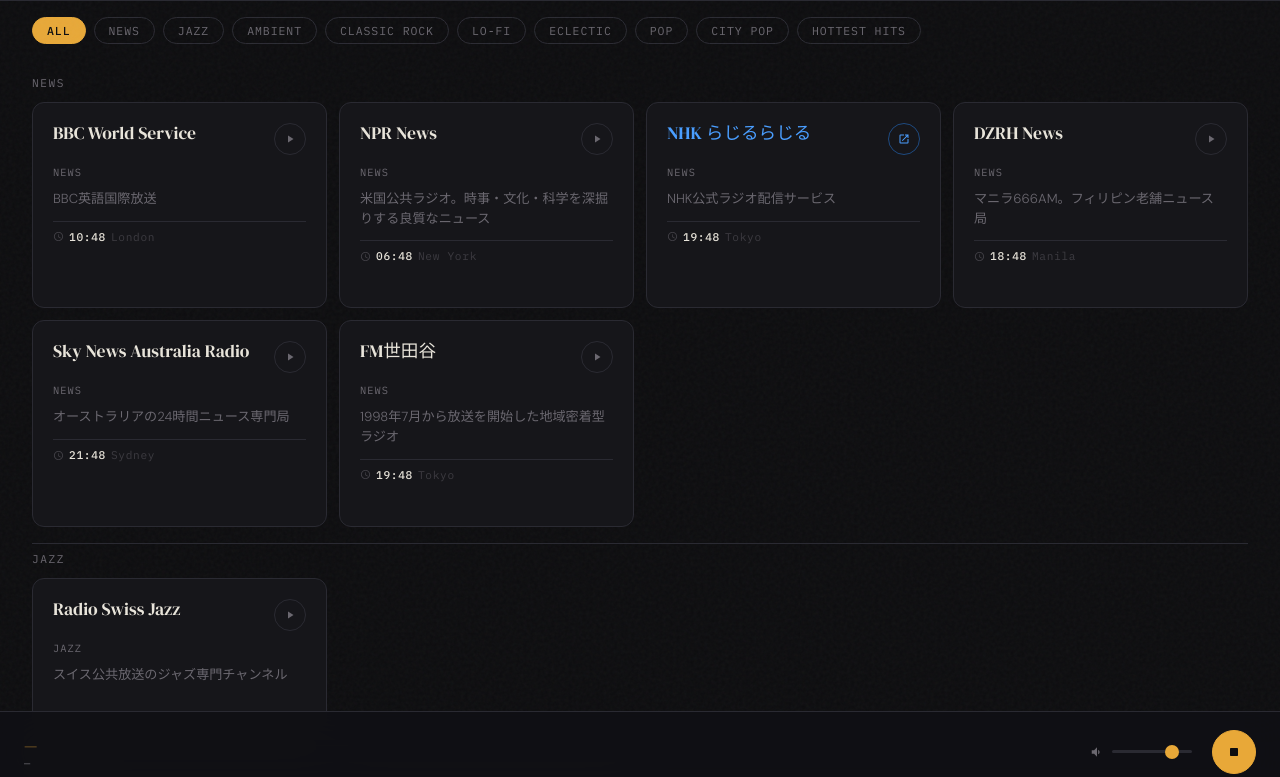
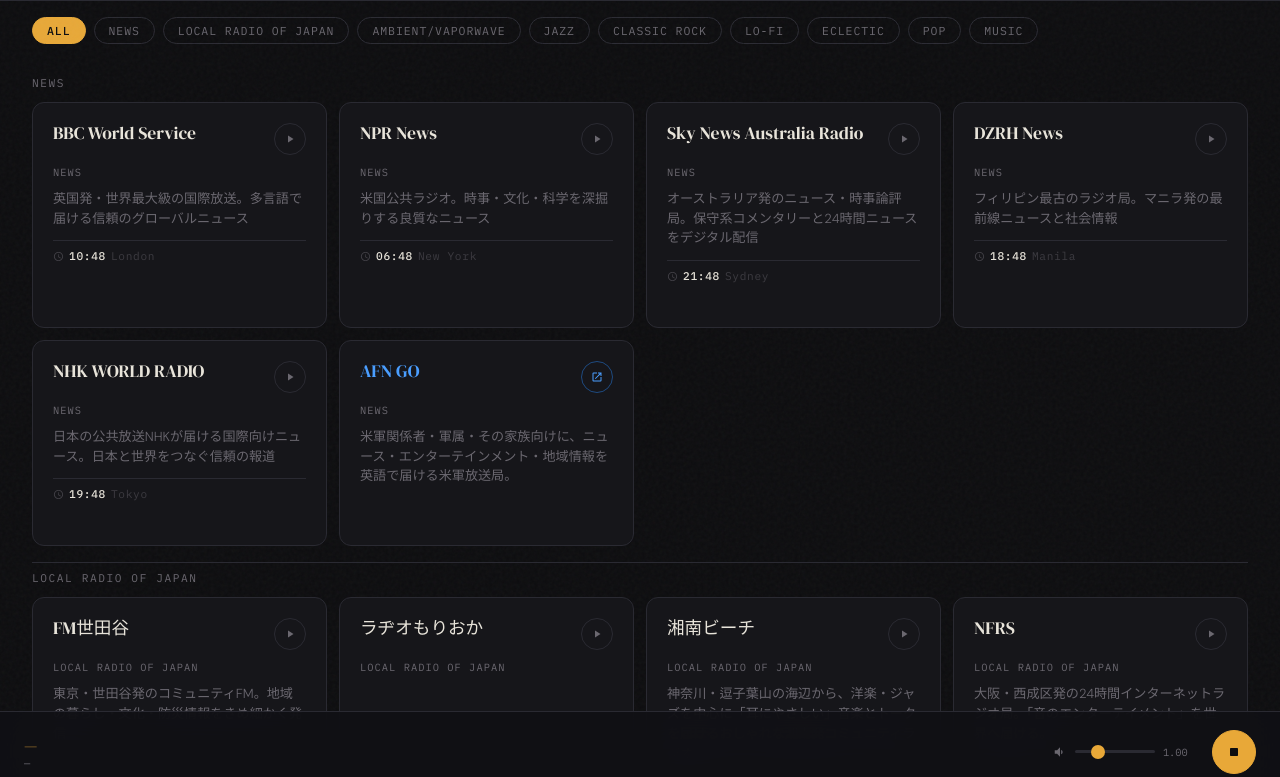
Before and after one commit to ivy-helix/MyRadio, a website: page index.html in a window 1280 px wide. Shown: the part 89-866 px from the top of the page. Drawn offline with Linux system fonts and the light colour scheme.

Commit message:
add volume settings,and other updates

```diff
--- a/index.html
+++ b/index.html
@@ -32,8 +32,7 @@
         --player-h: 80px;
       }
 
-      html,
-      body {
+      html, body {
         height: 100%;
         background: var(--bg);
         color: var(--text);
@@ -84,6 +83,16 @@
       @keyframes pulse {
         0%, 100% { opacity: 1; }
         50% { opacity: 0.4; }
+      }
+
+      #jst-clock {
+        font-family: 'IBM Plex Mono', monospace;
+        font-size: 1.0rem;
+        letter-spacing: 0.08em;
+        color: #ffffff;
+      }
+      #jst-clock .sec {
+        opacity: 0.4;
       }
 
       .filters {
@@ -358,7 +367,6 @@
         main { padding: 16px 20px calc(var(--player-h) + 16px); gap: 10px; }
         #player-bar { padding: 0 16px; gap: 12px; }
         .vol-wrap { display: none; }
-        #vol-slider { display: none; }
       }
     </style>
   </head>
@@ -366,6 +374,8 @@
     <header>
       <h1>MyRadio</h1>
       <span class="dot" id="live-dot"></span>
+      <div style="flex:1"></div>
+      <div id="jst-clock"></div>
     </header>
 
     <div class="filters" id="filters"></div>
@@ -381,7 +391,8 @@
         <svg viewBox="0 0 24 24">
           <path d="M3 9v6h4l5 5V4L7 9H3zm13.5 3A4.5 4.5 0 0 0 14 7.97v8.05c1.48-.73 2.5-2.25 2.5-4.02z" />
         </svg>
-        <input type="range" id="vol-slider" min="0" max="1" step="0.02" value="0.8" />
+        <input type="range" id="vol-slider" min="0" max="4" step="0.05" value="1.0" />
+        <span id="vol-label" style="font-family:'IBM Plex Mono',monospace;font-size:0.65rem;color:var(--muted);min-width:2.8em">1.00</span>
       </div>
       <button class="ctrl-btn" id="stop-btn" title="Stop">
         <svg viewBox="0 0 24 24">
@@ -393,23 +404,71 @@
     <audio id="audio" preload="none"></audio>
 
     <script>
-      const audio = document.getElementById('audio');
-      const grid = document.getElementById('grid');
-      const filters = document.getElementById('filters');
-      const bar = document.getElementById('player-bar');
-      const pName = document.getElementById('player-name');
-      const pTag = document.getElementById('player-tag');
-      const liveDot = document.getElementById('live-dot');
+      const audio     = document.getElementById('audio');
+      const grid      = document.getElementById('grid');
+      const filters   = document.getElementById('filters');
+      const bar       = document.getElementById('player-bar');
+      const pName     = document.getElementById('player-name');
+      const pTag      = document.getElementById('player-tag');
+      const liveDot   = document.getElementById('live-dot');
       const volSlider = document.getElementById('vol-slider');
-      const stopBtn = document.getElementById('stop-btn');
+      const volLabel  = document.getElementById('vol-label');
+      const stopBtn   = document.getElementById('stop-btn');
 
       let STATIONS = [];
       let current = null;
       let activeFilter = 'All';
 
-      audio.volume = parseFloat(volSlider.value);
-      volSlider.addEventListener('input', () => (audio.volume = parseFloat(volSlider.value)));
+      // ── WEB AUDIO API (GainNode) ──
+      // AudioContextとGainNodeを使い、volume値が1.0を超えた増幅に対応する
+      let audioCtx = null;
+      let gainNode = null;
+      let sourceNode = null;
 
+      function initAudioContext() {
+        if (audioCtx) return;
+        audioCtx = new (window.AudioContext || window.webkitAudioContext)();
+        gainNode = audioCtx.createGain();
+        gainNode.connect(audioCtx.destination);
+        sourceNode = audioCtx.createMediaElementSource(audio);
+        sourceNode.connect(gainNode);
+      }
+
+      function setGain(value) {
+        // 0〜1.0 はそのまま、1.0超はGainNodeで増幅
+        if (value <= 1.0) {
+          audio.volume = value;
+          if (gainNode) gainNode.gain.value = 1.0;
+        } else {
+          audio.volume = 1.0;
+          if (gainNode) gainNode.gain.value = value;
+        }
+      }
+
+      // スライダー操作
+      volSlider.addEventListener('input', () => {
+        const v = parseFloat(volSlider.value);
+        volLabel.textContent = v.toFixed(2);
+        if (audioCtx) setGain(v);
+      });
+
+      // ── JST CLOCK ──
+      function updateJST() {
+        const now = new Date();
+        const hm = new Intl.DateTimeFormat('ja-JP', {
+          timeZone: 'Asia/Tokyo',
+          hour: '2-digit',
+          minute: '2-digit',
+          hour12: false,
+        }).format(now);
+        const ss = String(now.getSeconds()).padStart(2, '0');
+        document.getElementById('jst-clock').innerHTML =
+          `${hm}<span class="sec">:${ss}</span>`;
+      }
+      updateJST();
+      setInterval(updateJST, 1000);
+
+      // ── LOCAL TIME (カード用) ──
       function getLocalTime(timezone) {
         try {
           return new Intl.DateTimeFormat('ja-JP', {
@@ -522,8 +581,19 @@
           stop();
           return;
         }
+
+        // AudioContextはユーザー操作後に初期化（ブラウザ制約）
+        initAudioContext();
+        if (audioCtx.state === 'suspended') audioCtx.resume();
+
         current = station;
         audio.src = station.url;
+
+        const v = station.volume ?? 1.0;
+        volSlider.value = v;
+        volLabel.textContent = v.toFixed(2);
+        setGain(v);
+
         audio.play().catch(() => {});
         pName.textContent = station.name;
         pTag.textContent = station.category;
--- a/stations.json
+++ b/stations.json
@@ -1,98 +1,152 @@
 [
   {
     "name": "BBC World Service",
+    "category": "News",
     "url": "https://stream.live.vc.bbcmedia.co.uk/bbc_world_service",
-      "category": "News",
-      "desc": "BBC英語国際放送",
-      "timezone": "Europe/London"
+    "desc": "英国発・世界最大級の国際放送。多言語で届ける信頼のグローバルニュース",
+    "timezone": "Europe/London",
+    "volume": 0.8
   },
   {
     "name": "NPR News",
+    "category": "News",
     "url": "https://npr-ice.streamguys1.com/live.mp3",
+    "desc": "米国公共ラジオ。時事・文化・科学を深掘りする良質なニュース",
+    "timezone": "America/New_York",
+    "volume": 0.8
+  },
+  {
+    "name": "Sky News Australia Radio",
     "category": "News",
-      "desc": "米国公共ラジオ。時事・文化・科学を深掘りする良質なニュース",
-      "timezone": "America/New_York"
+    "url": "https://playerservices.streamtheworld.com/api/livestream-redirect/NOVA_SKYNEWSAAC.aac",
+    "desc": "オーストラリア発のニュース・時事論評局。保守系コメンタリーと24時間ニュースをデジタル配信",
+    "timezone": "Australia/Sydney",
+    "volume": 0.8
+  },
+  {
+    "name": "DZRH News",
+    "category": "News",
+    "url": "https://dzrh-azura.mmg.com.ph/listen/dzrh_manila/radio.mp3",
+    "desc": "フィリピン最古のラジオ局。マニラ発の最前線ニュースと社会情報",
+    "timezone": "Asia/Manila",
+    "volume": 0.8
+  },
+  {
+    "name": "NHK WORLD RADIO",
+    "category": "News",
+    "url": "https://b-nhkworld-radio.nhkworld.jp/hls/live/nhkworld-radio-rs1/index_rs1.m3u8",
+    "desc": "日本の公共放送NHKが届ける国際向けニュース。日本と世界をつなぐ信頼の報道",
+    "timezone": "Asia/Tokyo",
+    "volume": 0.8
+  },
+  {
+    "name": "AFN GO",
+    "category": "News",
+    "website": "https://afngo.net/",
+    "desc": "米軍関係者・軍属・その家族向けに、ニュース・エンターテインメント・地域情報を英語で届ける米軍放送局。",
+    "volume": 0.8
+  },
+  {
+    "name": "FM世田谷",
+    "category": "Local Radio of Japan",
+    "url": "https://fmsetagaya834.out.airtime.pro/fmsetagaya834_a",
+    "desc": "東京・世田谷発のコミュニティFM。地域の暮らし・文化・防災情報をきめ細かく発信",
+    "volume": 0.8
+  },
+  {
+    "name": "ラヂオもりおか",
+    "category": "Local Radio of Japan",
+    "url": "https://mtist.as.smartstream.ne.jp/30017/livestream/playlist.m3u8",
+    "volume": 0.8
+  },
+  {
+    "name": "湘南ビーチ",
+    "category": "Local Radio of Japan",
+    "url": "http://shonanbeachfm.out.airtime.pro:8000/shonanbeachfm_a",
+    "desc": "神奈川・逗子葉山の海辺から、洋楽・ジャズを中心に「耳にやさしい」音楽とトークを届けるおしゃれな湘南発コミュニティラジオ",
+    "volume": 0.8
+  },
+  {
+    "name": "NFRS",
+    "category": "Local Radio of Japan",
+    "url": "https://securestreams.autopo.st:2592/stream?t=1769818665235",
+    "desc": "大阪・西成区発の24時間インターネットラジオ局。「音のエンターテイメント」を世界へ届ける。",
+    "volume": 0.8
+  },
+  {
+    "name": "Soma FM Groove Salad",
+    "category": "Ambient/Vaporwave",
+    "url": "https://ice6.somafm.com/groovesalad-256-mp3",
+    "desc": "Slow ambient grooves — 作業BGMに最適",
+    "volume": 0.8
+  },
+  {
+    "name": "Drone Zone",
+    "category": "Ambient/Vaporwave",
+    "url": "http://ice4.somafm.com/dronezone-128-mp3",
+    "desc": "ビートを極限まで抑えたアンビエント。深いリラックスや瞑想に",
+    "volume": 0.8
+  },
+  {
+    "name": "Synphaera",
+    "category": "Ambient/Vaporwave",
+    "url": "http://ice1.somafm.com/synphaera-128-aac",
+    "volume": 0.8
+  },
+  {
+    "name": "Vaporwave",
+    "category": "Ambient/Vaporwave",
+    "url": "http://radio.plaza.one/ogg",
+    "desc": "24時間利用可能なオンラインVaporwave・Future funkラジオへようこそ。",
+    "volume": 0.8
   },
   {
     "name": "Radio Swiss Jazz",
+    "category": "Jazz",
     "url": "http://stream.srg-ssr.ch/m/rsj/mp3_128",
-      "category": "Jazz",
-      "desc": "スイス公共放送のジャズ専門チャンネル"
-    },
-    {
-      "name": "Soma FM Groove Salad",
-      "url": "https://ice6.somafm.com/groovesalad-256-mp3",
-      "category": "Ambient",
-      "desc": "Slow ambient grooves — 作業BGMに最適"
-    },
-    {
-      "name": "Soma FM Space Station",
-      "url": "https://ice6.somafm.com/spacestation-128-mp3",
-      "category": "Ambient",
-      "desc": "Deep space ambient electronics"
+    "desc": "スイス公共放送のジャズ専門チャンネル",
+    "volume": 0.8
   },
   {
     "name": "181.fm Classic Rock",
+    "category": "Classic Rock",
     "url": "https://listen.181fm.com/181-classical_128k.mp3",
-      "category": "Classic Rock",
-      "desc": "クラシックロック定番局"
+    "desc": "クラシックロック定番局",
+    "volume": 0.8
   },
   {
     "name": "lofi.cafe",
+    "category": "Lo-fi",
     "url": "https://lofi.stream.laut.fm/lofi",
-      "category": "Lo-fi",
-      "desc": "Lo-fi hip hop — study & chill"
+    "desc": "Lo-fi hip hop — study & chill",
+    "volume": 0.8
   },
   {
     "name": "FIP",
+    "category": "Eclectic",
     "url": "https://icecast.radiofrance.fr/fip-midfi.mp3",
-      "category": "Eclectic",
-      "desc": "フランス公共放送のエクレクティック局"
+    "desc": "フランス公共放送のエクレクティック局",
+    "volume": 0.8
   },
   {
-      "name": "NHK らじるらじる",
-      "website": "https://www.nhk.or.jp/radio/",
-      "category": "News",
-      "desc": "NHK公式ラジオ配信サービス",
-      "timezone": "Asia/Tokyo"
-    },
-    {
-      "name": "DZRH News",
-      "url": "https://dzrh-azura.mmg.com.ph/listen/dzrh_manila/radio.mp3",
-      "category": "News",
-      "desc": "マニラ666AM。フィリピン老舗ニュース局",
-      "timezone": "Asia/Manila"
-    },
-    {
-      "name": "Sky News Australia Radio",
-      "url": "https://playerservices.streamtheworld.com/api/livestream-redirect/NOVA_SKYNEWSAAC.aac",
-      "category": "News",
-      "desc": "オーストラリアの24時間ニュース専門局",
-      "timezone": "Australia/Sydney"
+    "name": "Japan City Pop",
+    "category": "Pop",
+    "url": "https://play.streamafrica.net/japancitypop",
+    "desc": "日本のシティポップ",
+    "volume": 0.8
   },
   {
     "name": "80s 90s Super Pop Hits",
+    "category": "Pop",
     "url": "https://s4.myradiostream.com:7344/listen.mp3?",
-      "category": "Pop",
-      "desc": ""
-    },
-    {
-      "name": "Japan City Pop",
-      "url": "https://play.streamafrica.net/japancitypop",
-      "category": "City Pop",
-      "desc": "日本のシティポップ"
+    "desc": "",
+    "volume": 0.8
   },
   {
     "name": "J1 HITS",
+    "category": "Music",
     "url": "https://jenny.torontocast.com:2000/stream/J1HITS?_=184325",
-      "category": "Hottest Hits",
-      "desc": "Hottest Hits"
-    },
-    {
-      "name": "FM世田谷",
-      "url": "https://fmsetagaya834.out.airtime.pro/fmsetagaya834_a",
-      "category": "News",
-      "desc": "1998年7月から放送を開始した地域密着型ラジオ",
-      "timezone": "Asia/Tokyo"
+    "desc": "Hottest Hits",
+    "volume": 0.8
   }
 ]
```
Lines whose indentation alone changed are shown as unchanged.
